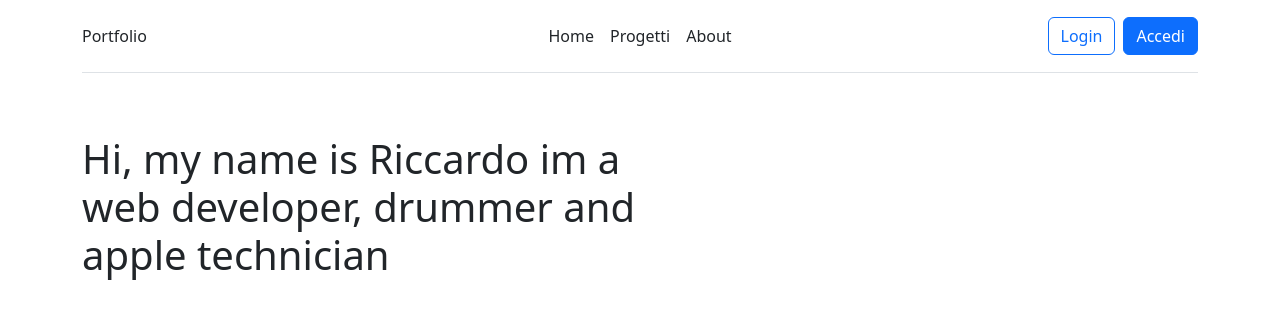
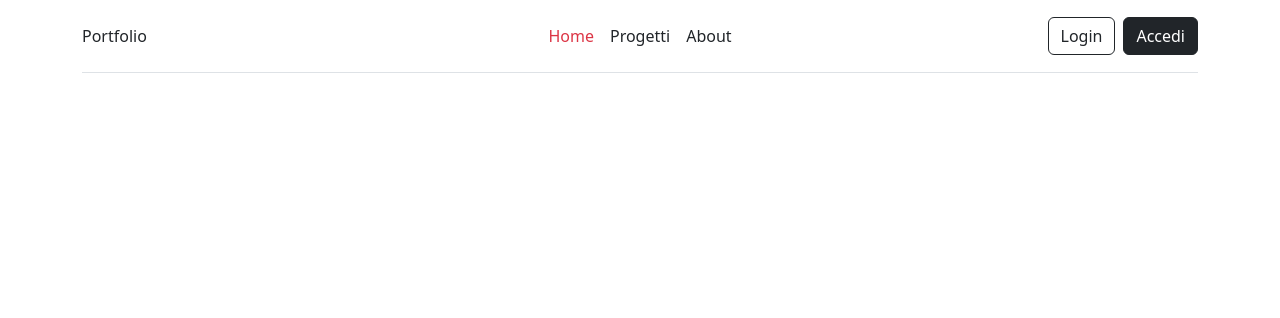
Before and after one commit to RiccardoNestola/vite-boolfolio, a Vue app: page / in a window 1280 px wide. Shown: the top 318 px of the page. Built offline with nearby package versions, Linux system fonts and the light colour scheme.

Commit message:
add show

```diff
--- a/src/components/AppCard.vue
+++ b/src/components/AppCard.vue
@@ -3,7 +3,13 @@
 
 export default {
     name:'AppCard',
-    props: ['projectCard'],
+    props: {
+
+        'projectCard':{
+            type: Object,
+            required: true,
+        }
+    },
 
     data() {
         return {
@@ -31,7 +37,7 @@ export default {
     				<h1 class="postcard__title blue"><a href="#">{{ projectCard.title }}</a></h1>
     				<div class="postcard__subtitle small">
     					<p>
-    						<!-- <i class="fas fa-calendar-alt mr-2"></i> --> <font-awesome-icon icon="fa-solid fa-microchip" /> <span>{{ projectCard.date_added }}</span>
+    						<i class="fas fa-calendar-alt mr-2"></i> <span>{{ projectCard.date_added }}</span>
     					</p>
     				</div>
     				<div class="postcard__bar"></div>
@@ -39,13 +45,15 @@ export default {
     				<ul class="postcard__tagbox">
     					<li class="tag__item"><i class="fas fa-tag mr-2 px-1"></i>{{ projectCard.category }}</li>
     					<li class="tag__item"><i class="fa-regular fa-calendar px-1"></i>{{ projectCard.year }}</li>
-    					<li class="tag__item play blue">
-    						<a href="#"><font-awesome-icon icon="fa-solid fa-microchip" /><!-- <i class="fa-solid fa-microchip px-1"></i></i> --><!-- {{ projectCard.type.name }} --></a>
-    					</li>
+                        <li class="tag__item"><i class="fa-solid fa-microchip px-1"></i>Wordpress</li>
+
     				</ul>
+                    <div class="py-2">
+                        <router-link  class="btn btn-outline-dark" :to="{ name: 'project', params: { id: projectCard.id } }" :class="this.$route.name === 'project' ? 'd-none' : ''"> Open Project </router-link>
+                    </div>
+
     			</div>
     		</article>
-
 
 
 </template>
--- a/src/components/AppHeader.vue
+++ b/src/components/AppHeader.vue
@@ -35,26 +35,20 @@ export default {
           </a>
 
           <ul class="nav col-12 col-md-auto mb-2 justify-content-center mb-md-0">
-            <li><router-link :to="{name:'home'}" class="nav-link px-2 link-dark"> Home</router-link></li>
-            <li><router-link :to="{ name: 'projects' }" class="nav-link px-2 link-dark"> Progetti</router-link></li>
-            <li><router-link :to="{ name: 'about-us' }" class="nav-link px-2 link-dark">About</router-link></li>
+            <li><router-link :to="{name:'home'}" class="nav-link px-2 "       :class="this.$route.name === 'home' ? 'text-danger': 'text-dark' "> Home</router-link></li>
+            <li><router-link :to="{ name: 'projects' }" class="nav-link px-2" :class="this.$route.name === 'projects' ? 'text-danger' : 'text-dark'"> Progetti</router-link></li>
+            <li><router-link :to="{ name: 'about-us' }" class="nav-link px-2" :class="this.$route.name === 'about-us' ? 'text-danger' : 'text-dark'">About</router-link></li>
           </ul>
 
           <div class="col-md-3 text-end">
-            <button type="button" class="btn btn-outline-primary me-2">Login</button>
-            <button type="button" class="btn btn-primary">Accedi</button>
+            <button type="button" class="btn btn-outline-dark me-2">Login</button>
+            <button type="button" class="btn btn-dark">Accedi</button>
           </div>
         </header>
       </div>
     </header>
 
-    <section>
-        <div class="container py-2">
-            <div class=" text-left text-dark" id="main-title">
-                <h1>Hi, my name is Riccardo im a web developer, drummer and apple technician</h1>
-            </div>
-        </div>
-    </section>
+
 </template>
 
 <style lang="scss" scoped>
--- a/src/main.js
+++ b/src/main.js
@@ -9,10 +9,10 @@ import { library } from '@fortawesome/fontawesome-svg-core'
 import { FontAwesomeIcon } from '@fortawesome/vue-fontawesome'
 
 /* import specific icons */
-import { faUserSecret, faMicrochip } from '@fortawesome/free-solid-svg-icons'
+import { faUserSecret} from '@fortawesome/free-solid-svg-icons'
 
 /* add icons to the library */
-library.add(faUserSecret,faMicrochip)
+library.add(faUserSecret)
 
 createApp(App)
     .component('font-awesome-icon', FontAwesomeIcon)
--- a/src/pages/SingleProject.vue
+++ b/src/pages/SingleProject.vue
@@ -1,15 +1,47 @@
 
 <script>
+import AppCard from '../components/AppCard.vue';
+import axios from 'axios';
 export default {
-    name:"SingleProject"
+    name: 'SingleProject',
+    components: {
+        AppCard,
+    },
+    data() {
+        return {
+            project: '',
+            ApiUrl: "http://127.0.0.1:8000/api/projects/",
+        };
+    },
+    methods: {
+        getProject() {
+            axios.get(`${this.ApiUrl}${this.$route.params.id}`, {
+                    params: {
+                    }
+                })
+                .then((response) => {
+                    this.project = response.data.results;
+                    console.warn(this.project)
+                })
+                .catch(function (error) {
+                    console.log(error);
+                });
 
+        },
+    },
+    created() {
+        this.getProject();
+    },
 }
 </script>
 
 <template>
-    <div>
+    <div class="container">
+        <h1>Progetto:{{ this.$route.params.id }}</h1>
+        <AppCard :projectCard="project"/>
+    </div>
 
-    </div>
+
 </template>
 
 
--- a/src/router.js
+++ b/src/router.js
@@ -29,7 +29,7 @@ const router = createRouter({
         },
 
         {
-            path: "/project",
+            path: "/projects/:id",
             name: "project",
             component: SingleProject
 
--- a/src/styles/general.scss
+++ b/src/styles/general.scss
@@ -2,8 +2,8 @@
 @use "../styles/partials/variables" as *;
 @import url('https://fonts.googleapis.com/css2?family=Poppins:wght@200;400&display=swap');
 
-a,
-a:hover {
+a
+/* a:hover */ {
     text-decoration: none;
     transition: color 0.3s ease-in-out;
 }
```
